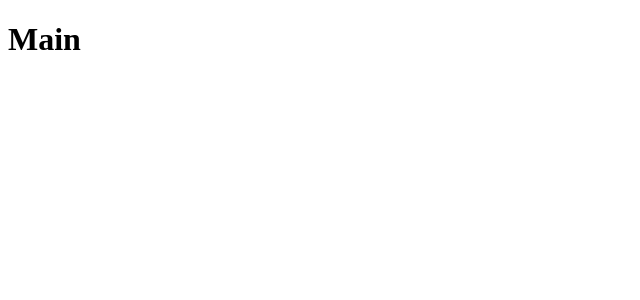
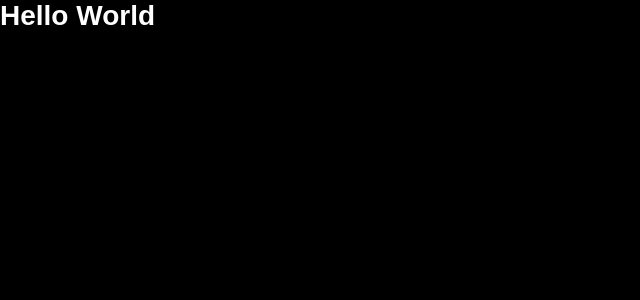
Before and after one commit to ricardobr001/rocketseat-challenges, a React (Create React App) app in the folder react/challenge-1/: page / in a window 1280 px wide. Shown: the top 300 px of the page, without its empty margins (0-640 px from the left). Built offline with nearby package versions, Linux system fonts and the light colour scheme.

Commit message:
Styling the application globally and locally with styled-components

```diff
--- a/react/challenge-1/package.json
+++ b/react/challenge-1/package.json
@@ -6,7 +6,8 @@
     "react": "^16.9.0",
     "react-dom": "^16.9.0",
     "react-router-dom": "^5.0.1",
-    "react-scripts": "3.1.1"
+    "react-scripts": "3.1.1",
+    "styled-components": "^4.3.2"
   },
   "scripts": {
     "start": "react-scripts start",
--- a/react/challenge-1/src/App.jsx
+++ b/react/challenge-1/src/App.jsx
@@ -1,8 +1,15 @@
 import React from 'react'
 import Routes from './routes'
 
+import GlobalStyle from './styles/global'
+
 function App() {
-  return <Routes />
+  return (
+    <>
+      <Routes />
+      <GlobalStyle />
+    </>
+  )
 }
 
 export default App
--- a/react/challenge-1/src/pages/Main/index.jsx
+++ b/react/challenge-1/src/pages/Main/index.jsx
@@ -1,7 +1,9 @@
 import React from 'react'
 
+import { Title } from './styles'
+
 function Main() {
-  return <h1>Main</h1>
+  return <Title>Hello World</Title>
 }
 
 export default Main
--- /dev/null
+++ b/react/challenge-1/src/pages/Main/styles.js
@@ -0,0 +1,5 @@
+import styled from 'styled-components'
+
+export const Title = styled.h1`
+  color: #ffffff;
+`
--- /dev/null
+++ b/react/challenge-1/src/styles/global.js
@@ -0,0 +1,29 @@
+import { createGlobalStyle } from 'styled-components'
+
+export default createGlobalStyle`
+  * {
+    margin: 0;
+    padding: 0;
+    outline: 0;
+    box-sizing: border-box;
+  }
+
+  html, body, #root {
+    min-height: 100%;
+  }
+
+  body {
+    background: #000000;
+    -webkit-font-smoothing: antialiased !important;
+  }
+
+  body, input, button {
+    color: #222;
+    font-size: 14px;
+    font-family: Arial, Helvetica, sans-serif;
+  }
+
+  button {
+    cursor: pointer;
+  }
+`
```
Also changed, not shown: 1 other file (tests, documents, lock files or other folders).
